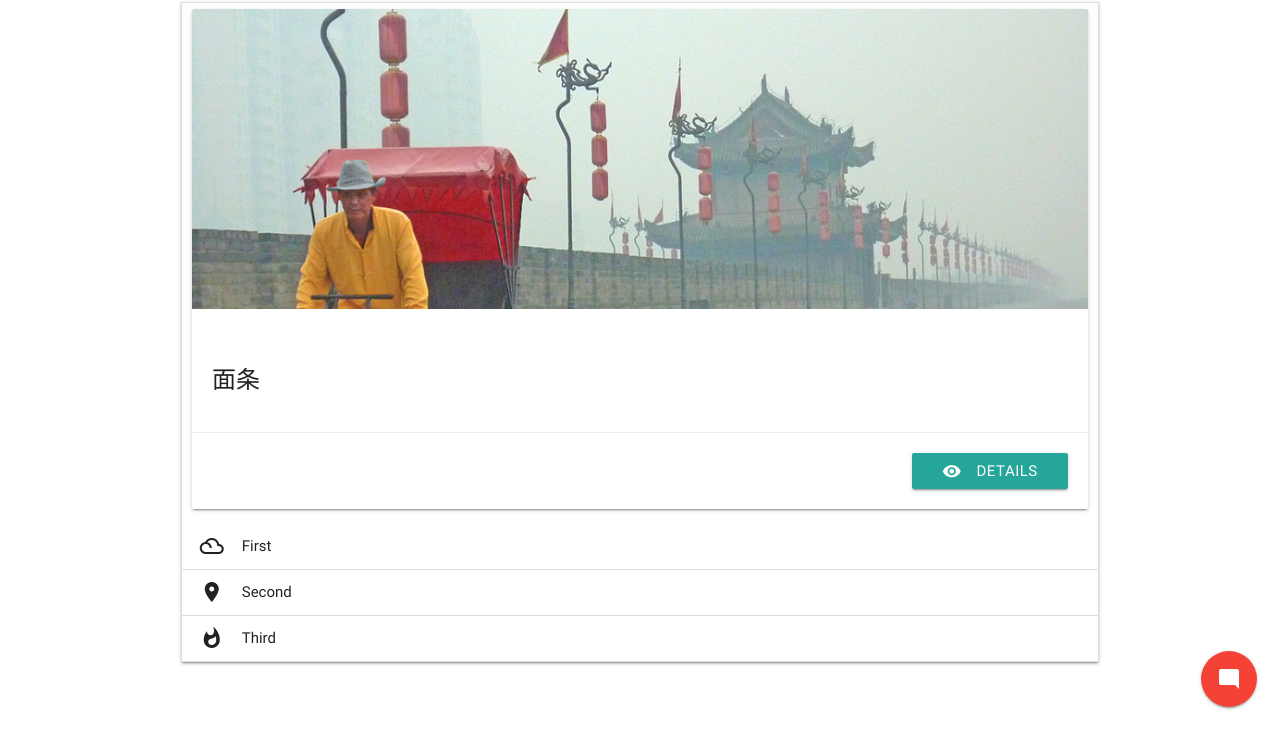
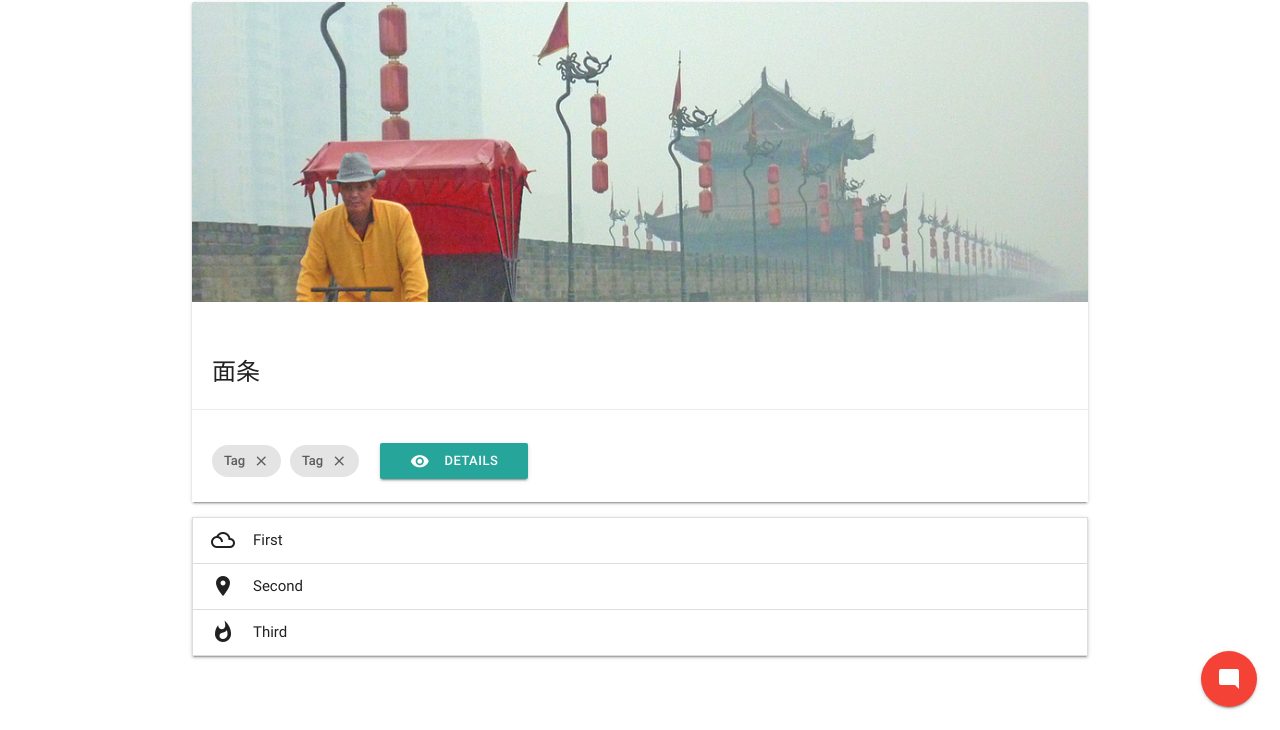
Before and after one commit to antoinejoly76/xiao-miantiao, a browser extension: page indexv3.html in a window 1280 px wide. Shown: the part 70-800 px from the top of the page. Drawn offline with Linux system fonts and the light colour scheme.

Commit message:
Added tags

```diff
--- a/css/style1.css
+++ b/css/style1.css
@@ -77,6 +77,18 @@
 }
 
 
+
+.details {
+  display: inline-block;
+  height: 32px;
+  font-size: 13px;
+  font-weight: 500;
+  color: rgba(0, 0, 0, 0.6);
+  line-height: 32px;
+  padding: 0 12px;
+  margin-bottom: 5px;
+  margin-right: 5px;
+}
 /*body {
     text-align: center;
     background-image: url("Chinese-Background-Download-Free.jpg");
--- a/indexv3.html
+++ b/indexv3.html
@@ -39,6 +39,8 @@
                     </div>
                     <div class="card-content">
                         <h2 id="table" class="card-title activator grey-text text-darken-4">面条</h2>
+
+                    </div>
                     <div class="card-reveal">
                         <span id="answer" class="card-title grey-text text-darken-4">面条<i class="material-icons right">close</i></i></span>
                         <ul class="collection">
@@ -52,11 +54,21 @@
 
                     </div>
                     <div class="card-action">
+
+                        <div class="chip">
+                            Tag
+                            <i class="tag1 material-icons">close</i>
+                        </div>
+
+                        <div class="chip">
+                            Tag
+                            <i class="tag1 material-icons">close</i>
+                        </div>
+
+                        <div class="details">
                             <p class="right-align">
-
                                 <a class="activator waves-effect waves-light btn"><i class="material-icons left">visibility</i>Details</a>
                             </p>
-                    </div>
                         </div>
                     </div>
                 </div>
```
Lines whose indentation alone changed are shown as unchanged.
